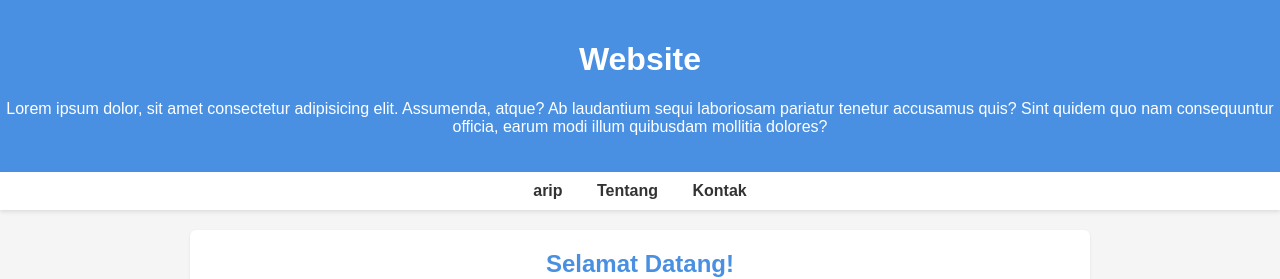
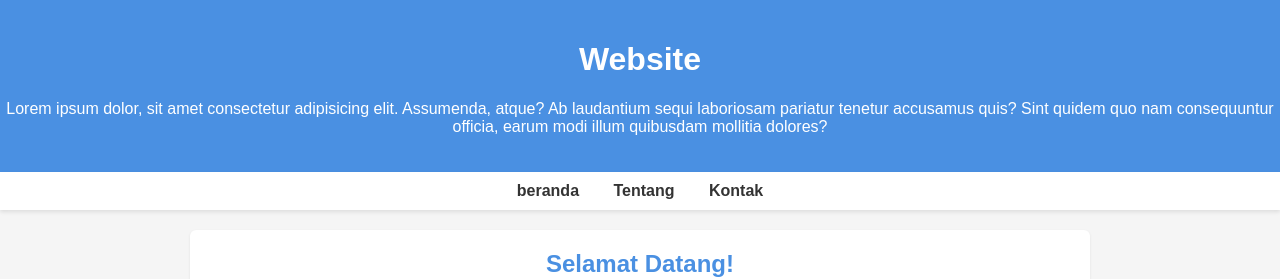
Before and after one commit to Rafkaihza/cicd, a plain HTML site: page index.html in a window 1280 px wide. Shown: the top 279 px of the page. Drawn offline with Linux system fonts and the light colour scheme.

Commit message:
Update index.html

```diff
--- a/index.html
+++ b/index.html
@@ -121,7 +121,7 @@
     </header>
 
     <nav>
-        <a href="#beranda">arip</a>
+        <a href="#beranda">beranda</a>
         <a href="#tentang">Tentang</a>
         <a href="#kontak">Kontak</a>
     </nav>
```
